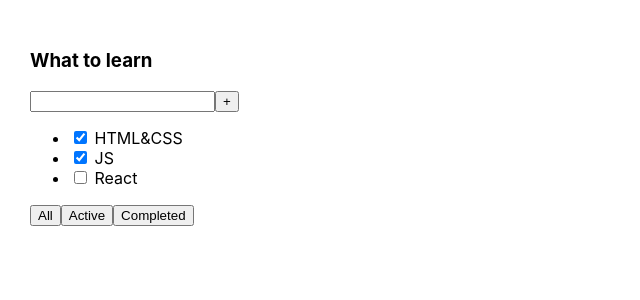
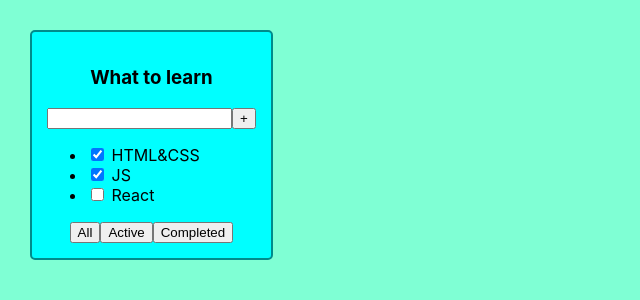
Before and after one commit to igor-minaev/todolist, a React (Create React App) app: page / in a window 1280 px wide. Shown: the top 300 px of the page, without its empty margins (0-640 px from the left). Built offline with nearby package versions, Linux system fonts and the light colour scheme.

Commit message:
add styles for todolist

```diff
--- a/src/App.css
+++ b/src/App.css
@@ -1,8 +1,23 @@
 .App {
-  padding: 30px;
-  display: flex;
+    padding: 30px;
+    display: flex;
+    background-color: aquamarine;
+    height: 100vh;
 }
 
 .App > div {
-  margin-right: 50px;
+    margin-right: 50px;
 }
+
+.todolist {
+    border: 2px solid darkcyan;
+    border-radius: 5px;
+    background-color: aqua;
+    padding: 15px;
+    height: max-content;
+    text-align: center;
+}
+
+.todolist ul {
+    text-align: left;
+}
--- a/src/App.tsx
+++ b/src/App.tsx
@@ -4,7 +4,7 @@ import './App.css';
 function App() {
     return (
         <div className="App">
-            <div>
+            <div className='todolist'>
                 <h3>What to learn</h3>
                 <div>
                     <input/>
```
